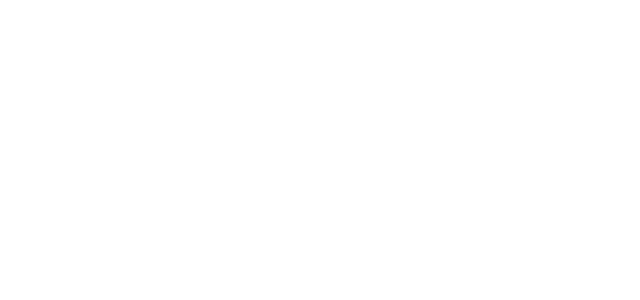
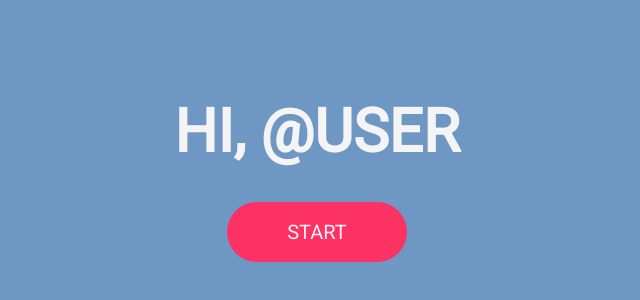
Before and after one commit to pxlhead/DevAdviser, a Vue app: page / in a window 1280 px wide. Shown: the part 248-548 px from the top of the page, without its empty margins (323-963 px from the left). Built offline with nearby package versions, Linux system fonts and the light colour scheme.

Commit message:
Add some design

```diff
--- a/src/App.vue
+++ b/src/App.vue
@@ -1,13 +1,114 @@
 <template lang='pug'>
   #app
+    .adviser
+      h3.label-start Hi, @USER
+      a.btn-start(@click='showModal = true') start
+      transition(name='slideUp' appear)
+        form.form(v-if='showModal')
+          h2.form-heading Awesome Question (as always). We have something to say... Stay tuned and JAZZUP!
+          input.form-answer(type='radio'  v-for='n in 3')
+          label.fotm-label(for='')
+          btn.form-submit(type='submit')
 </template>
 
 <script>
 export default {
-  name: 'app'
+  name: 'app',
+  data() {
+    return {
+      showModal: false
+    }
+  }
 }
 </script>
 
-<style>
+<style lang='scss'>
+@import url('https://fonts.googleapis.com/css?family=Roboto:400');
 
+
+* {
+  box-sizing: border-box;
+}
+html {
+  font-size: 10px;
+  overflow: auto;
+  font-family: 'Roboto', sans-serif;
+}
+body {
+  margin: 0;
+  padding: 0;
+}
+.adviser {
+  position: relative;
+  overflow: hidden;
+  width: 100vw;
+  height: 100vh;
+  margin: 0;
+  padding: 0;
+  background-color: #6E97C4;
+}
+.btn-start {
+  position: absolute;
+  display: block;
+  width: 18rem;
+  height: 6rem;
+  font-size: 2rem;
+  line-height: 6rem;
+  color: #F4F4F4;
+  text-transform: uppercase;
+  text-align: center;
+  cursor: pointer;
+  background-color: #FC3164;
+  top: calc(60% - 6rem / 2);
+  left: calc(50% - 18rem / 2);
+  border-radius: 4rem;
+  transition: all 0.3s ease-in-out;
+  &:hover {
+    background-color: darken(#FC3164, 10%);
+    transition: all 0.3s ease-in-out;
+  }
+}
+.label-start {
+  position: absolute;
+  display: block;
+  width: 30rem;
+  height: 6rem;
+  font-size: 6rem;
+  line-height: 6rem;
+  color: #F4F4F4;
+  text-transform: uppercase;
+  text-align: center;
+  top: calc(40% - 6rem / 2);
+  left: calc(50% - 30rem / 2);
+  transition: all 0.3s ease-in-out;
+}
+.form {
+  position: absolute;
+  height: 90%;
+  width: 80rem;
+  bottom: 0;
+  left: calc(50% - 80rem / 2);
+  background-color: #F4F4F4;
+  border-radius: 0.5rem;
+  padding: 5% 5%;
+  box-shadow: 0px 2px 20px rgba(0, 0, 0, 0.25);
+}
+.form-heading {
+  width: 100%;
+  font-size: 4rem;
+  font-weight: normal;
+  line-height: 5rem;
+  color: #142643;
+  text-align: center;
+  margin-bottom: 10%;
+}
+.input-answer {
+
+}
+.slideUp-enter-active, .slideUp-leave-active {
+  transition: all .5s ease-in-out
+}
+.slideUp-enter, .slideUp-leave-to {
+  transform: translateY(100%)
+}
 </style>
```
Also changed, not shown: 1 other file (tests, documents, lock files or other folders).
